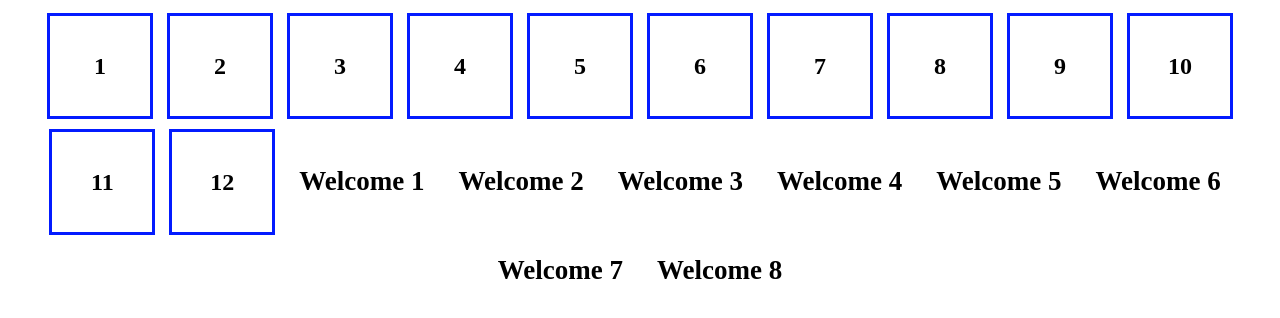
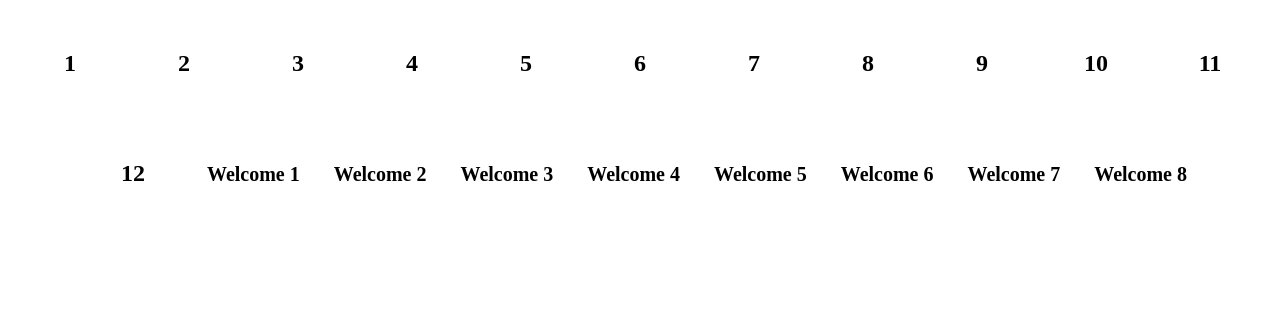
Before and after one commit to Doumbouyah-Dev/SimpleRandomColor, a plain HTML site: page index.html in a window 1280 px wide. Drawn offline with Linux system fonts and the light colour scheme.

Commit message:
Updated style.css
Did little adjustment on the styling

```diff
--- a/style.css
+++ b/style.css
@@ -3,7 +3,6 @@ body{
 }
 div{
   display: inline-block;
-  border: solid 3px #031BFF;
   width: 100px;
   height: 100px;
   margin: 5px;
@@ -11,6 +10,8 @@ div{
   align-content: center;
   font-weight: 800;
   font-size: 1.5rem;
+  border-radius: 15px;
+  transition: all 300ms;
 }
 
 div:active{
@@ -25,17 +26,22 @@ div:active{
   align-content: center;
   font-weight: 800;
   font-size: 1.5rem;
+  border-radius: 15px;
 }
 
 h1{
   display: inline-block;
-  font-size: 27px;
-  margin: 15px;
+  font-size: 20px;
+  padding: 5px 15px;
+  border-radius: 15px;
+  transition: all 300ms;
 }
 h1:active{
   display: inline-block;
-  font-size: 27px;
-  margin: 15px;
+  font-size: 20px;
+  padding: 5px 15px;
+border-radius: 15px;
   color: #FFFFFF;
   background-color: #FFFFFF;
-  }
+
+}
```
